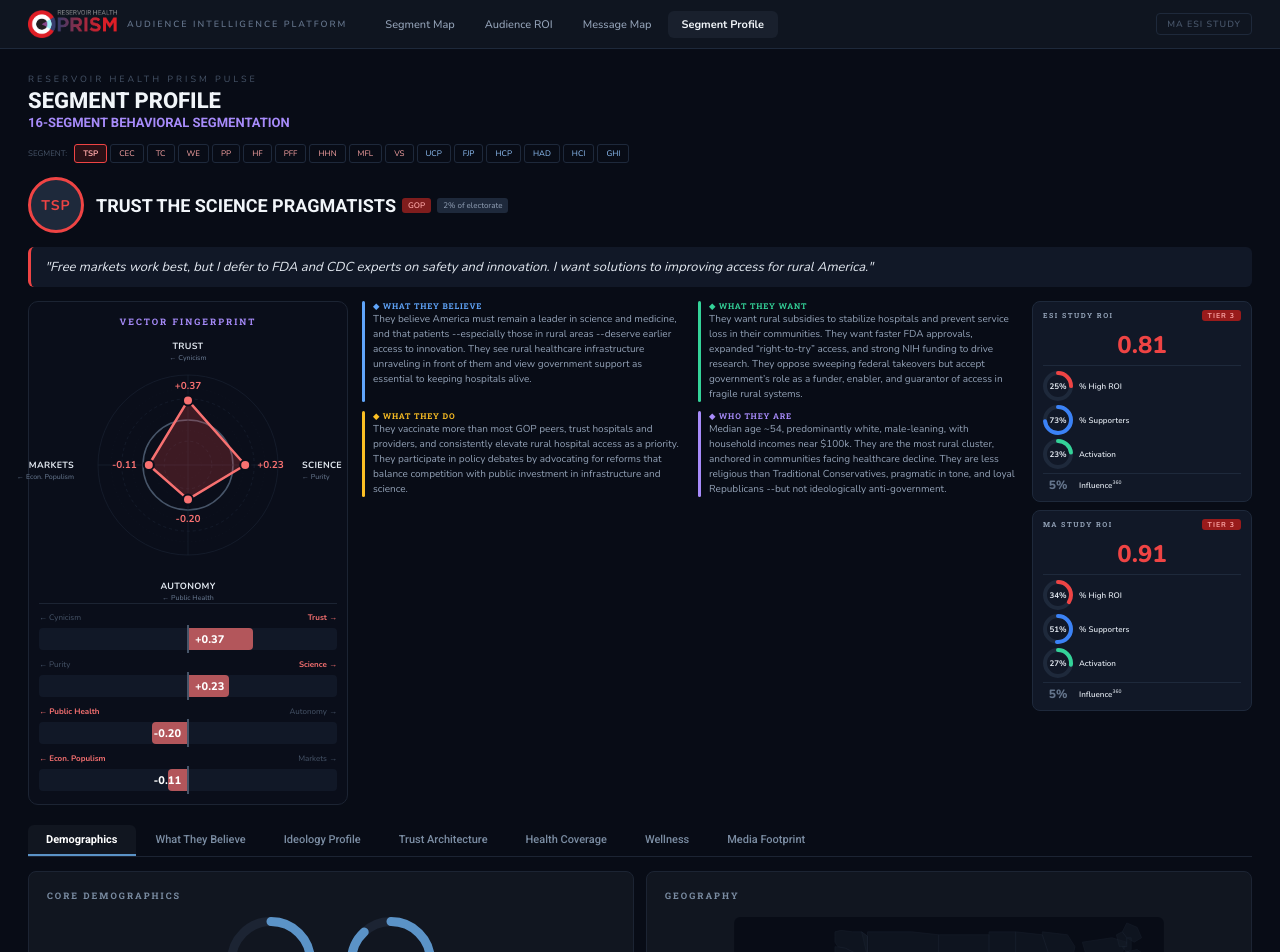
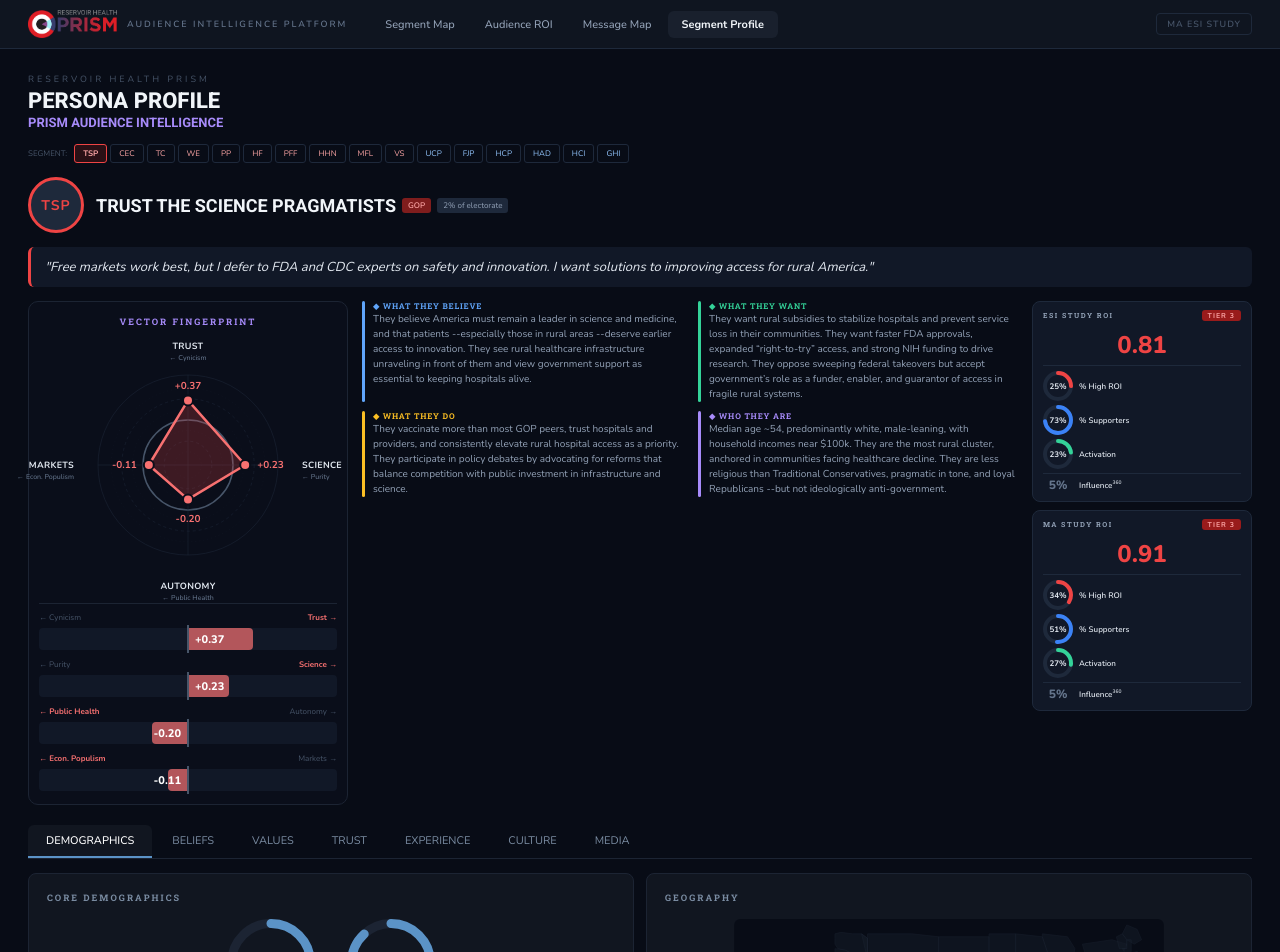
Before and after one commit to prism-lead/prism-dashboard-v4, a React (Vite) app: page /profile in a window 1280 px wide. Shown: the top 952 px of the page. Built offline with nearby package versions, Linux system fonts and the light colour scheme.

Commit message:
Update tab labels and header content in SegmentProfile

```diff
--- a/src/pages/SegmentProfile.jsx
+++ b/src/pages/SegmentProfile.jsx
@@ -1988,13 +1988,13 @@ function WellnessPanel({ segIdx }) {
 }
 
 const PROFILE_TABS = [
-  { id:"demo", label:"Demographics" },
-  { id:"beliefs", label:"What They Believe" },
-  { id:"ideology", label:"Ideology Profile" },
-  { id:"trust", label:"Trust Architecture" },
-  { id:"exp", label:"Health Coverage" },
-  { id:"wellness", label:"Wellness" },
-  { id:"media", label:"Media Footprint" },
+  { id:"demo", label:"DEMOGRAPHICS" },
+  { id:"beliefs", label:"BELIEFS" },
+  { id:"ideology", label:"VALUES" },
+  { id:"trust", label:"TRUST" },
+  { id:"exp", label:"EXPERIENCE" },
+  { id:"wellness", label:"CULTURE" },
+  { id:"media", label:"MEDIA" },
 ];
 
 export default function SegmentProfile() {
@@ -2005,7 +2005,7 @@ export default function SegmentProfile() {
   const [profileTab, setProfileTab] = useState("demo");
   const seg = SEGMENTS[segIdx];
   const t = seg.tier;
-  const tc = TIER_ACCENT[t];
+  const tc = seg.party === "GOP" ? "#ef4444" : "#3b82f6";
 
   return (
     <div style={{ fontFamily:"'Nunito',-apple-system,sans-serif", color:"#e2e8f0" }}>
@@ -2017,9 +2017,9 @@ export default function SegmentProfile() {
       <div style={{ maxWidth:1400, margin:"0 auto" }}>
         {/* Header */}
         <div style={{ marginBottom:14 }}>
-          <div style={{ fontFamily:"'Nunito',sans-serif", fontSize:9, letterSpacing:3, color:"#475569", marginBottom:3 }}>RESERVOIR HEALTH PRISM PULSE</div>
-          <h1 style={{ fontFamily:"'Roboto',sans-serif", fontSize:22, fontWeight:800, color:"#f1f5f9", margin:0 }}>SEGMENT PROFILE</h1>
-          <div style={{ fontFamily:"'Roboto',sans-serif", fontSize:13, fontWeight:600, color:"#a78bfa", marginTop:2 }}>16-SEGMENT BEHAVIORAL SEGMENTATION</div>
+          <div style={{ fontFamily:"'Nunito',sans-serif", fontSize:9, letterSpacing:3, color:"#475569", marginBottom:3 }}>RESERVOIR HEALTH PRISM</div>
+          <h1 style={{ fontFamily:"'Roboto',sans-serif", fontSize:22, fontWeight:800, color:"#f1f5f9", margin:0 }}>PERSONA PROFILE</h1>
+          <div style={{ fontFamily:"'Roboto',sans-serif", fontSize:13, fontWeight:600, color:"#a78bfa", marginTop:2 }}>PRISM AUDIENCE INTELLIGENCE</div>
         </div>
 
         {/* Segment selector */}
@@ -2127,7 +2127,7 @@ export default function SegmentProfile() {
           {PROFILE_TABS.map(tab => (
             <button key={tab.id} onClick={()=>setProfileTab(tab.id)} style={{
               padding:"8px 18px", borderRadius:"6px 6px 0 0", border:"none", cursor:"pointer",
-              fontSize:11, fontWeight:profileTab===tab.id?700:500, fontFamily:"'Roboto',sans-serif",
+              fontSize:11, fontWeight:profileTab===tab.id?500:300, fontFamily:"'Nunito',sans-serif",
               background:profileTab===tab.id?C.card:"transparent",
               color:profileTab===tab.id?"#fff":"#7b8da3",
               borderBottom:profileTab===tab.id?`2px solid ${C.accent}`:"2px solid transparent",
@@ -2148,7 +2148,7 @@ export default function SegmentProfile() {
         {/* Footer */}
         <div style={{ marginTop:16, padding:"8px 0", borderTop:"1px solid #1e293b", fontSize:8, color:"#475569", fontFamily:"'Nunito',sans-serif", display:"flex", justifyContent:"space-between" }}>
           <span>PRISM V3.1 · RESERVOIR COMMUNICATIONS GROUP · CONFIDENTIAL & PROPRIETARY</span>
-          <span>16-SEGMENT BEHAVIORAL SEGMENTATION · PRISM PROFILE</span>
+          <span>PRISM AUDIENCE INTELLIGENCE · PRISM PERSONAS</span>
         </div>
       </div>
     </div>
```
